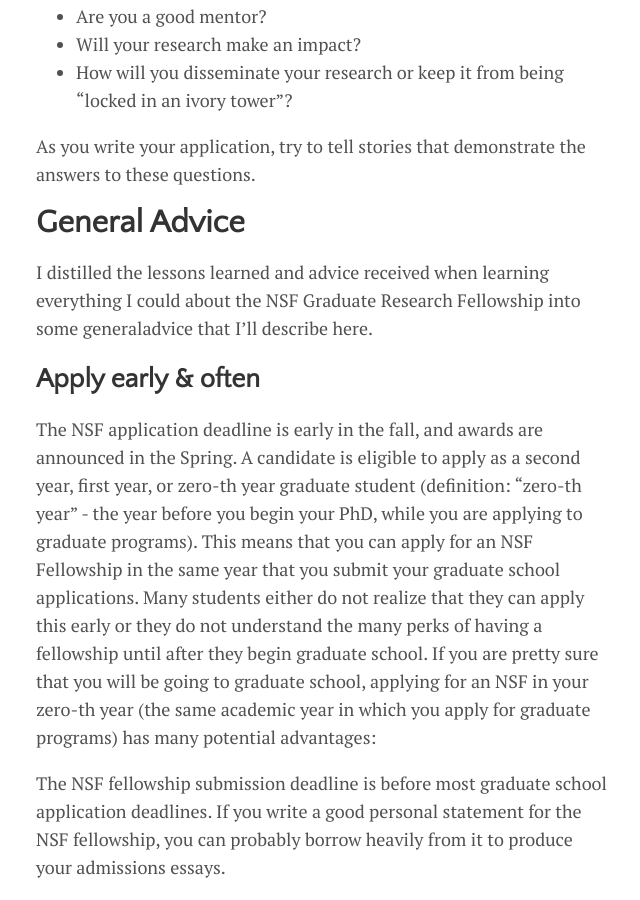
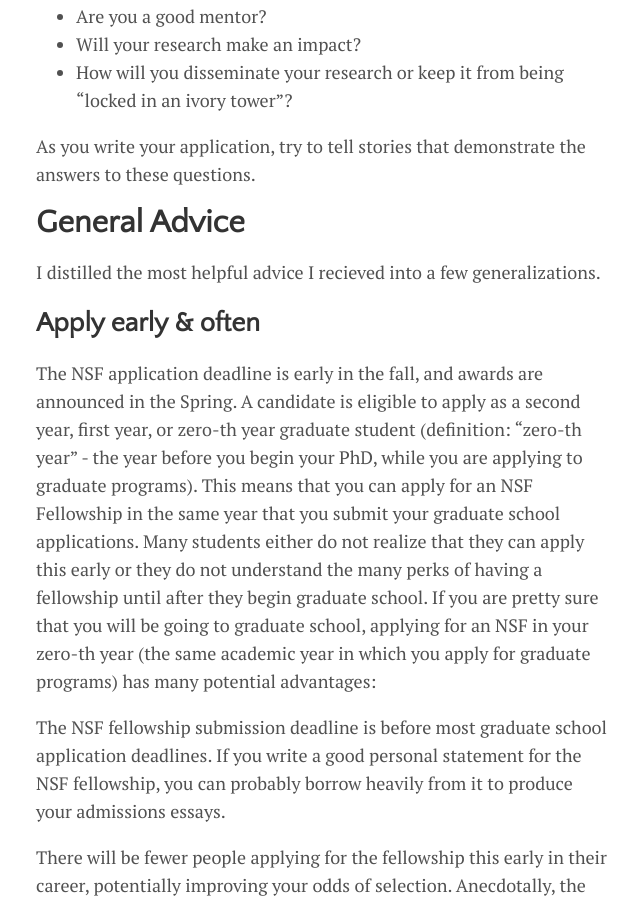
Before and after one commit to dhanus/dhanus.github.io, a Jekyll site: the page built from _posts/2018-01-17-nsfgrfp.markdown, in a window 1280 px wide and 900 px high, scrolled down 1063 px. Shown: the whole window, without its empty margins (316-956 px from the left). Built offline with Jekyll 4.4.1, drawn with Linux system fonts in a browser that asks for light colours; nearby versions of some CDN libraries.

Commit message:
fix blurb

```diff
--- a/_posts/2018-01-17-nsfgrfp.markdown
+++ b/_posts/2018-01-17-nsfgrfp.markdown
@@ -29,7 +29,7 @@ As you write your application, try to tell stories that demonstrate the answers
 
 # General Advice
 
-I distilled the lessons learned and advice received when learning everything I could about the NSF Graduate Research Fellowship into some generaladvice that I'll describe here.
+I distilled the most helpful advice I recieved into a few generalizations.
 
 ## Apply early & often
 
```
